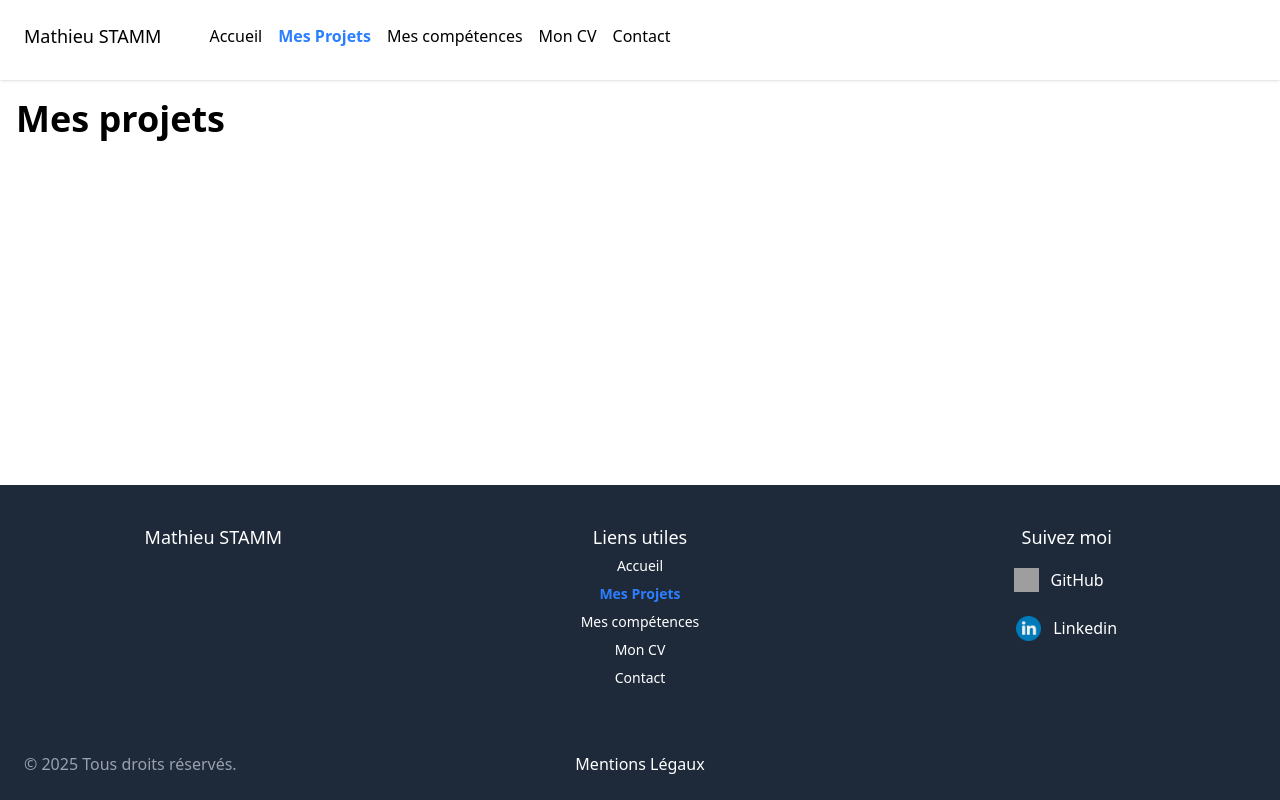
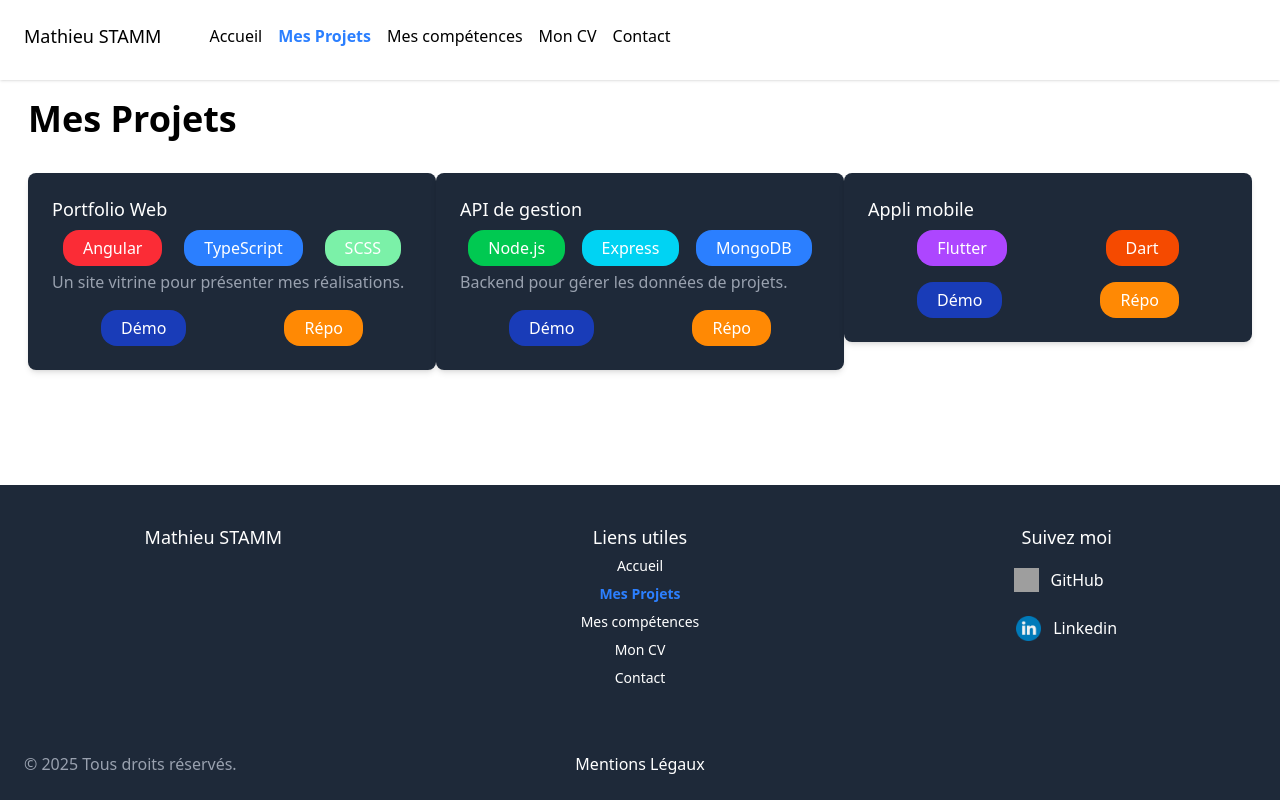
Before and after one commit to Mamath68/portfolio-angular, an Angular app: page /projects in a window 1280 px wide. Built offline with nearby package versions, Linux system fonts and the light colour scheme; grey boxes are pictures that could not be loaded.

Commit message:
création d'un composant réutilisable pour les projets. mise en place d'un fichier json qui contient mes projets, enfin les plus importants, à mon goût. affichage de ces projets. Prochain commit pour dire que j'aurais finis d'inserrer tous les projets désiré

```diff
--- /dev/null
+++ b/public/assets/data/projects.json
@@ -0,0 +1,25 @@
+[
+  {
+    "id": 1,
+    "title": "Portfolio Web",
+    "languages": ["Angular", "TypeScript", "SCSS"],
+    "description": "Un site vitrine pour présenter mes réalisations.",
+    "demo": "https://www.google.com/",
+    "repo": "https://www.google.com/"
+  },
+  {
+    "id": 2,
+    "title": "API de gestion",
+    "languages": ["Node.js", "Express", "MongoDB"],
+    "description": "Backend pour gérer les données de projets.",
+    "demo": "https://www.bing.com/",
+    "repo": "https://www.bing.com/"
+  },
+  {
+    "id": 3,
+    "title": "Appli mobile",
+    "languages": ["Flutter", "Dart"],
+    "demo": "https://fr.yahoo.com/",
+    "repo": "https://fr.yahoo.com/"
+  }
+]
--- a/src/app/projects/projects.html
+++ b/src/app/projects/projects.html
@@ -1 +1,15 @@
-<h1>Mes projets</h1>
+<div class="mx-3">
+  <h1>Mes Projets</h1>
+  <div class="grid grid-cols-3">
+    @for (exp of projects; track exp) {
+      <app-project-card
+        [title]="exp.title"
+        [languages]="exp.languages"
+        [description]="exp.description"
+        [demo]="exp.demo"
+        [repo]="exp.repo"
+      >
+      </app-project-card>
+    }
+  </div>
+</div>
--- a/src/app/projects/projects.ts
+++ b/src/app/projects/projects.ts
@@ -1,14 +1,32 @@
-import {Component} from '@angular/core';
+import {Component, OnInit} from '@angular/core';
+import {HttpClient} from '@angular/common/http';
+import {ProjectCard} from '../shared/project-card/project-card';
+
+interface Project {
+  title: string;
+  languages: string[];
+  description?: string;
+  demo?: string;
+  repo?: string;
+}
 
 @Component({
   selector: 'app-projects',
   imports: [
+    ProjectCard
+
   ],
   templateUrl: './projects.html',
   styleUrl: './projects.css'
 })
-export class Projects {
-  constructor() {
+export class Projects implements OnInit {
+  projects: Project[] = []
+
+  constructor(private http: HttpClient) {
+  }
+
+  ngOnInit(): void {
+    this.http.get<any[]>('assets/data/projects.json').subscribe(data => this.projects = data);
   }
 
 }
--- /dev/null
+++ b/src/app/shared/project-card/project-card.html
@@ -0,0 +1,29 @@
+<div class="card">
+  <h5 class="card-title">
+    {{ title }}
+  </h5>
+  <ul class="card-languages">
+    @for (lang of languages; track lang) {
+      <li class="card-language {{ getLanguageColor(lang) }}"> {{ lang }}</li>
+    } @empty {
+      <li>Aucun langage spécifié</li>
+    }
+  </ul>
+  @if (description) {
+    <p class="card-description">
+      {{ description }}
+    </p>
+  }
+  <div class="link-container">
+  @if (demo) {
+    <a href="{{demo}}" target="_blank" class="card-link bg-blue-800">
+      Démo
+    </a>
+  }
+  @if (repo) {
+    <a href="{{repo}}" target="_blank" class="card-link bg-orange-400">
+      Répo
+    </a>
+  }
+  </div>
+</div>
--- /dev/null
+++ b/src/app/shared/project-card/project-card.ts
@@ -0,0 +1,31 @@
+import {Component, Input} from '@angular/core';
+
+@Component({
+  selector: 'app-project-card',
+  imports: [],
+  templateUrl: './project-card.html',
+  styleUrl: './project-card.css'
+})
+
+export class ProjectCard {
+  @Input() title!: string;
+  @Input() languages!: string[];
+  @Input() description?: string;
+  @Input() repo?: string;
+  @Input() demo?: string;
+
+  getLanguageColor(language: string): string {
+    const colors: { [key: string]: string } = {
+      "flutter": "bg-purple-500",
+      "angular": "bg-red-500",
+      "html": "bg-orange-500",
+      "dart": "bg-orange-600 ",
+      "scss": "bg-green-300",
+      "node.js": "bg-green-500",
+      "express": "bg-cyan-400",
+      "typescript": "bg-blue-500 ",
+      "mongodb": "bg-blue-500 "
+    };
+    return colors[language.toLowerCase()] || "bg-gray-500";
+  }
+}
--- a/src/styles.css
+++ b/src/styles.css
@@ -116,7 +116,7 @@ main {
   @apply text-gray-300 mt-2 ;
 }
 
-.card-description{
+.card-description {
   @apply text-gray-400 mt-1;
 }
 
@@ -124,11 +124,27 @@ main {
   @apply text-gray-300 font-medium;
 }
 
-.card-date{
+.card-languages {
+  @apply flex justify-around ;
+}
+
+.card-language {
+  @apply rounded-2xl py-1.5 px-5 text-white text-center font-medium;
+}
+
+.card-link {
+  @apply rounded-2xl py-1.5 px-5 text-white text-center font-medium;
+}
+
+.link-container {
+  @apply flex justify-around pt-4;
+}
+
+.card-date {
   @apply text-gray-400 mt-2;
 }
 
-.card-footer{
+.card-footer {
   @apply text-gray-400;
 }
 
```
Also changed, not shown: src/app/shared/project-card/project-card.css (added), 1 other file (tests, documents, lock files or other folders).
